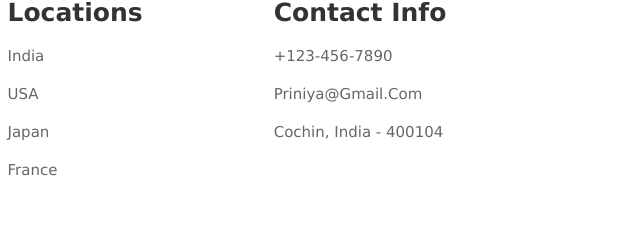
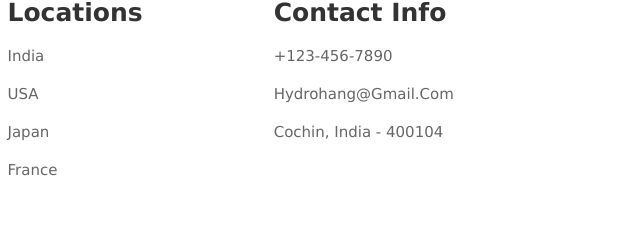
Before and after one commit to whiteking24/HydroHang, a plain HTML site: page index.html in a window 1280 px wide. Shown: the part 6990-7230 px from the top of the page, 640-1280 px from the left. Drawn offline with Linux system fonts and the light colour scheme.

Commit message:
Update index.html

```diff
--- a/index.html
+++ b/index.html
@@ -611,7 +611,7 @@
             <div class="box">
                 <h3>contact info</h3>
                 <a href="#">+123-456-7890</a>
-                <a href="#">priniya@gmail.com</a>
+                <a href="#">hydrohang@gmail.com</a>
                 <a href="https://maps.google.com?q=cochin,india-400104">cochin, india - 400104</a>
             </div>
         </div>
```
